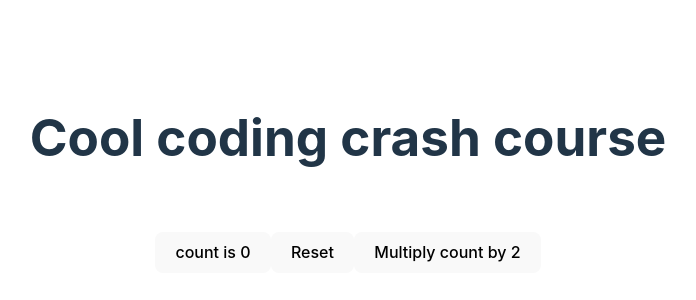
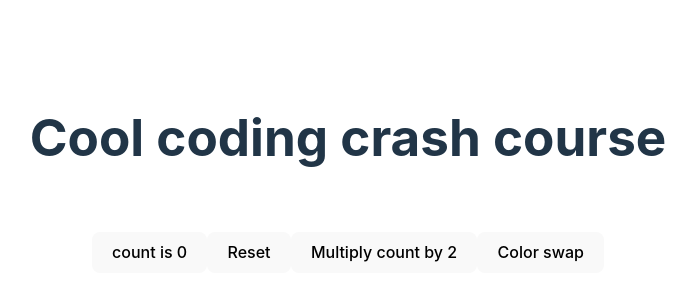
Before and after one commit to Glasman/recipes, a React (Vite) app: page / in a window 1280 px wide. Shown: the part 210-510 px from the top of the page, without its empty margins (292-988 px from the left). Built offline with nearby package versions, Linux system fonts and the light colour scheme.

Commit message:
started setting up color change button

```diff
--- a/src/client/App.jsx
+++ b/src/client/App.jsx
@@ -3,6 +3,15 @@ import "./App.css";
 
 function App() {
   const [count, setCount] = useState(0);
+  const [color, setColor] = useState();
+
+const colorChange = () => {
+  if (color === red) {
+    setColor(blue)
+  } else if ( color === blue ) {
+    setColor(red)
+  }
+}
 
   return (
     <div className="App">
@@ -17,6 +26,9 @@ function App() {
         <button onClick = {() => setCount((count) => count * 2)}>
           Multiply count by 2
         </button>
+        <button onClick = {() => colorChange(color)}>
+          Color swap
+        </button>
       </div>
     </div>
   );
```
